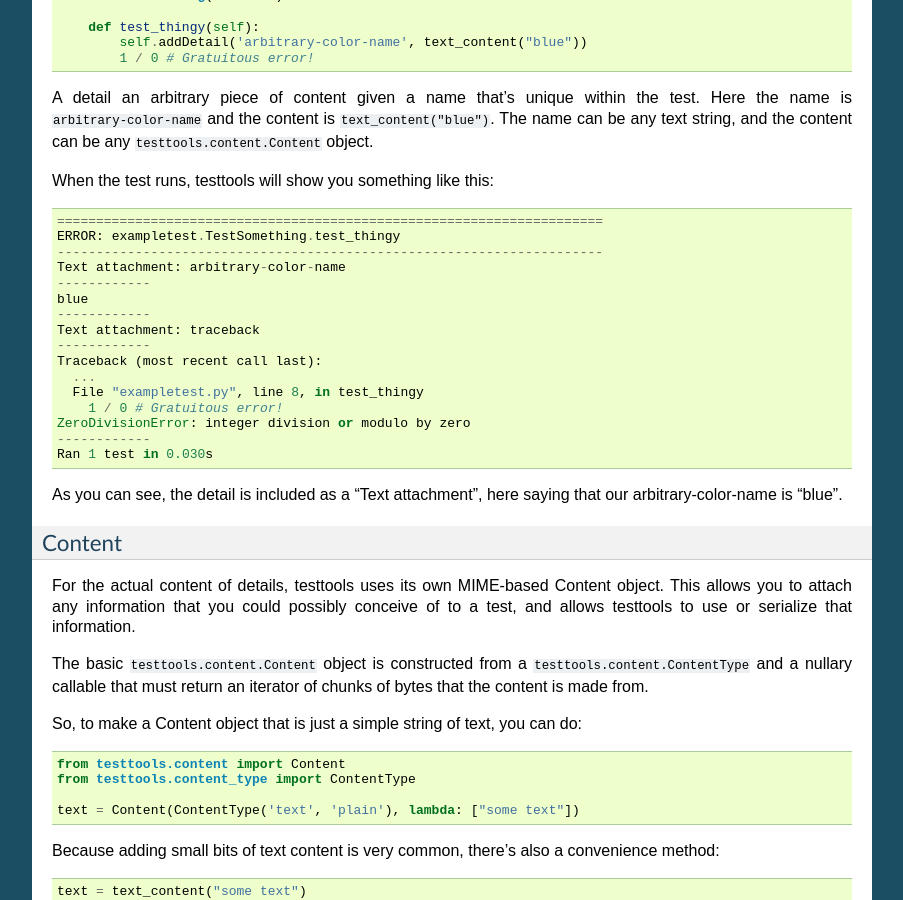
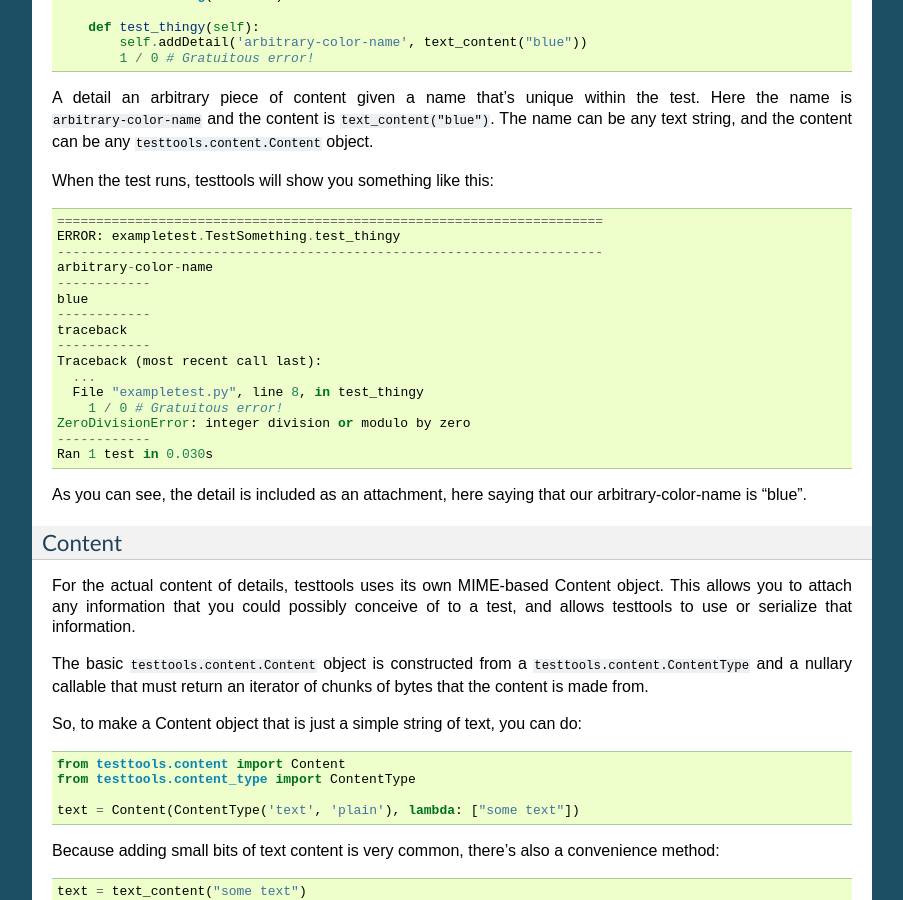
Before and after one commit to testing-cabal/testtools, a Sphinx documentation site: the page built from doc/for-test-authors.rst, in a window 1280 px wide and 900 px high, scrolled down 11464 px. Shown: the whole window, without its empty margins (198-1101 px from the left). Built offline with Sphinx 7.4.7, drawn with Linux system fonts in a browser that asks for light colours.

Commit message:
Don't say "Text attachment"

```diff
--- a/doc/for-test-authors.rst
+++ b/doc/for-test-authors.rst
@@ -728,11 +728,11 @@ When the test runs, testtools will show you something like this::
   ======================================================================
   ERROR: exampletest.TestSomething.test_thingy
   ----------------------------------------------------------------------
-  Text attachment: arbitrary-color-name
+  arbitrary-color-name
   ------------
   blue
   ------------
-  Text attachment: traceback
+  traceback
   ------------
   Traceback (most recent call last):
     ...
@@ -742,7 +742,7 @@ When the test runs, testtools will show you something like this::
   ------------
   Ran 1 test in 0.030s
 
-As you can see, the detail is included as a "Text attachment", here saying
+As you can see, the detail is included as an attachment, here saying
 that our arbitrary-color-name is "blue".
 
 
```
Also changed, not shown: 2 other files.
